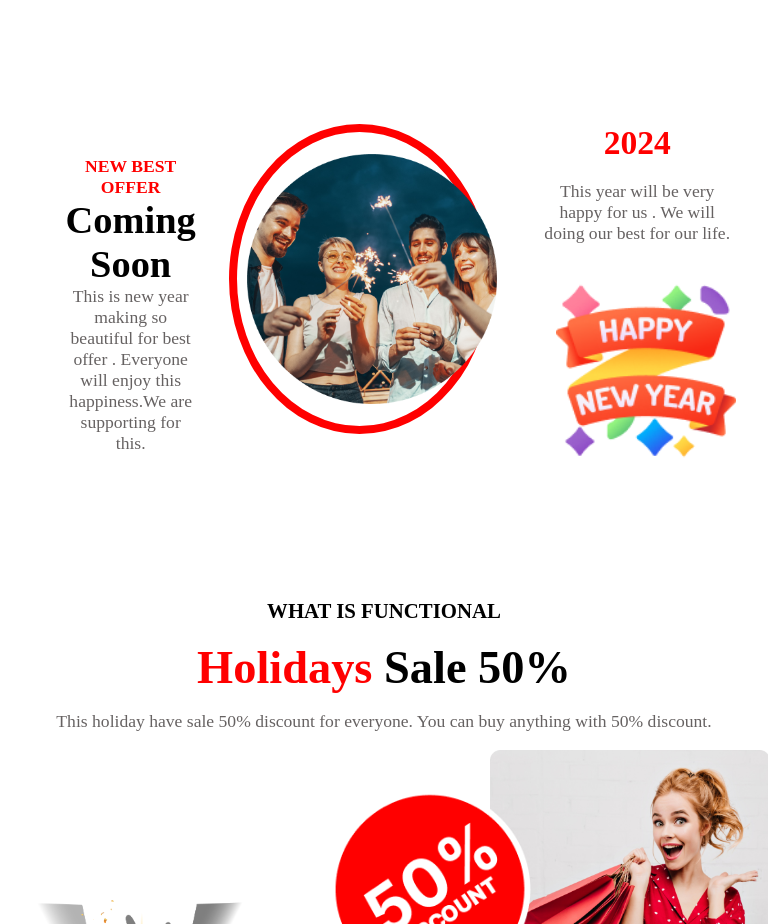
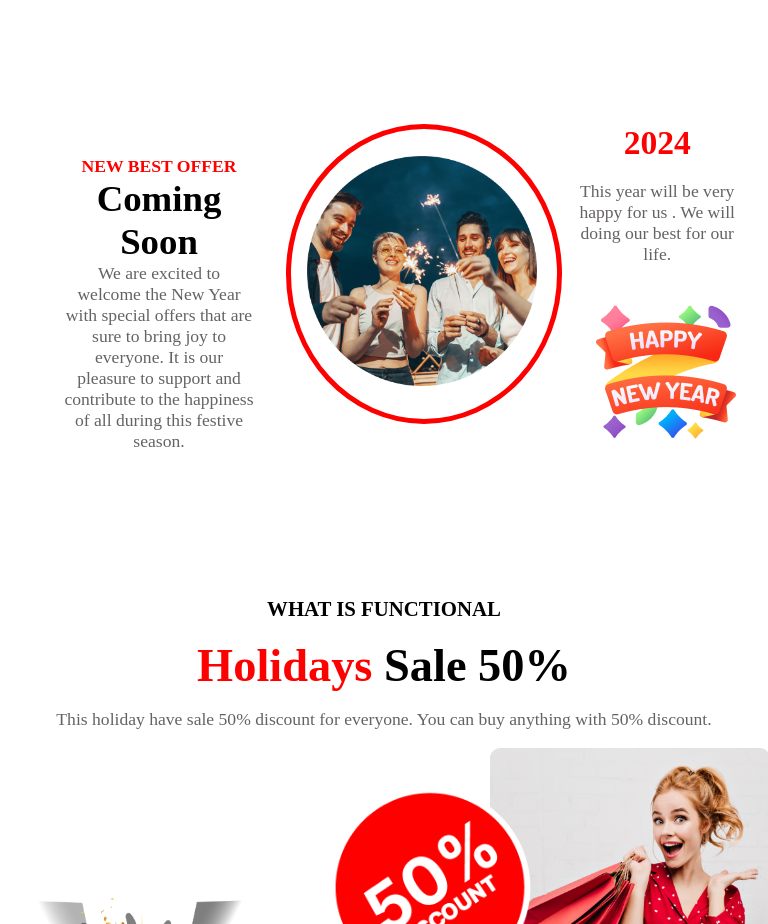
Before and after one commit to isratbiswas/new-year-project, a plain HTML site: page B9A1-New-Year-New-Mission-main/index.html in a window 768 px wide. Shown: the part 2023-2947 px from the top of the page. Drawn offline with Linux system fonts and the light colour scheme.

Commit message:
second commit

```diff
--- a/B9A1-New-Year-New-Mission-main/index.html
+++ b/B9A1-New-Year-New-Mission-main/index.html
@@ -77,7 +77,7 @@
                         <div class="best-offer-1">
                              <h5 class="title">NEW BEST OFFER</h5>
                              <h2>Coming Soon</h2>
-                             <P>This is new year  making so beautiful  for best offer . Everyone will enjoy this happiness.We are supporting for this.</P>
+                             <P>We are excited to welcome the New Year with special offers that are sure to bring joy to everyone. It is our pleasure to support and contribute to the happiness of all during this festive season.</P>
                         </div>
                         <div class="best-offer-2">
                             <div class="best-sub-offer">
--- a/B9A1-New-Year-New-Mission-main/style.css
+++ b/B9A1-New-Year-New-Mission-main/style.css
@@ -439,8 +439,8 @@ hr{
 
     .best-offer-2 {
        border: 8px solid red;
-        width: 980px;
-        height: 480px;
+        width: 1160px;
+        height: 420px;
         position: relative;
         border-radius: 50%;
         margin-right: 20rem;
@@ -448,8 +448,8 @@ hr{
     }
 
     .best-offer-2 img{
-       width: 400px;
-       margin-top: 2.1rem;
+       width: 350px;
+       margin-top: 1.7rem;
        margin-left: 1.5rem;
        text-align: center;
        position: absolute;
@@ -462,7 +462,7 @@ hr{
     }
 
     .best-offer-3 img{
-       width: 200px;
+       width: 180px;
        margin-left: 1.4rem;
        margin-top: 1.2rem;
     }
@@ -790,23 +790,24 @@ hr{
 
     }
     .best-offer-1 h2{
-       font-size: 2.4rem;
+       font-size: 2.3rem;
 
     }
 
      .best-offer-2 {
-       border: 8px solid red;
-       width: 1500px;
-        height: 310px;
+       border: 5px solid red;
+       width: 1890px;
+        height: 300px;
         position: relative;
-        margin-right: 3rem;
+        margin-right: 1rem;
         margin-top: 6rem;
 
     }
 
     .best-offer-2 img{
-       width: 250px;
-       margin-top: 1.4rem;
+       width: 230px;
+       margin-top: 1.7rem;
+       margin-left: 1rem;
        position: absolute;
     }
 
@@ -817,7 +818,7 @@ hr{
     }
 
     .best-offer-3 img{
-       width: 180px;
+       width: 140px;
        margin-left: 1.1rem;
        margin-top: 1.2rem;
     }
```
